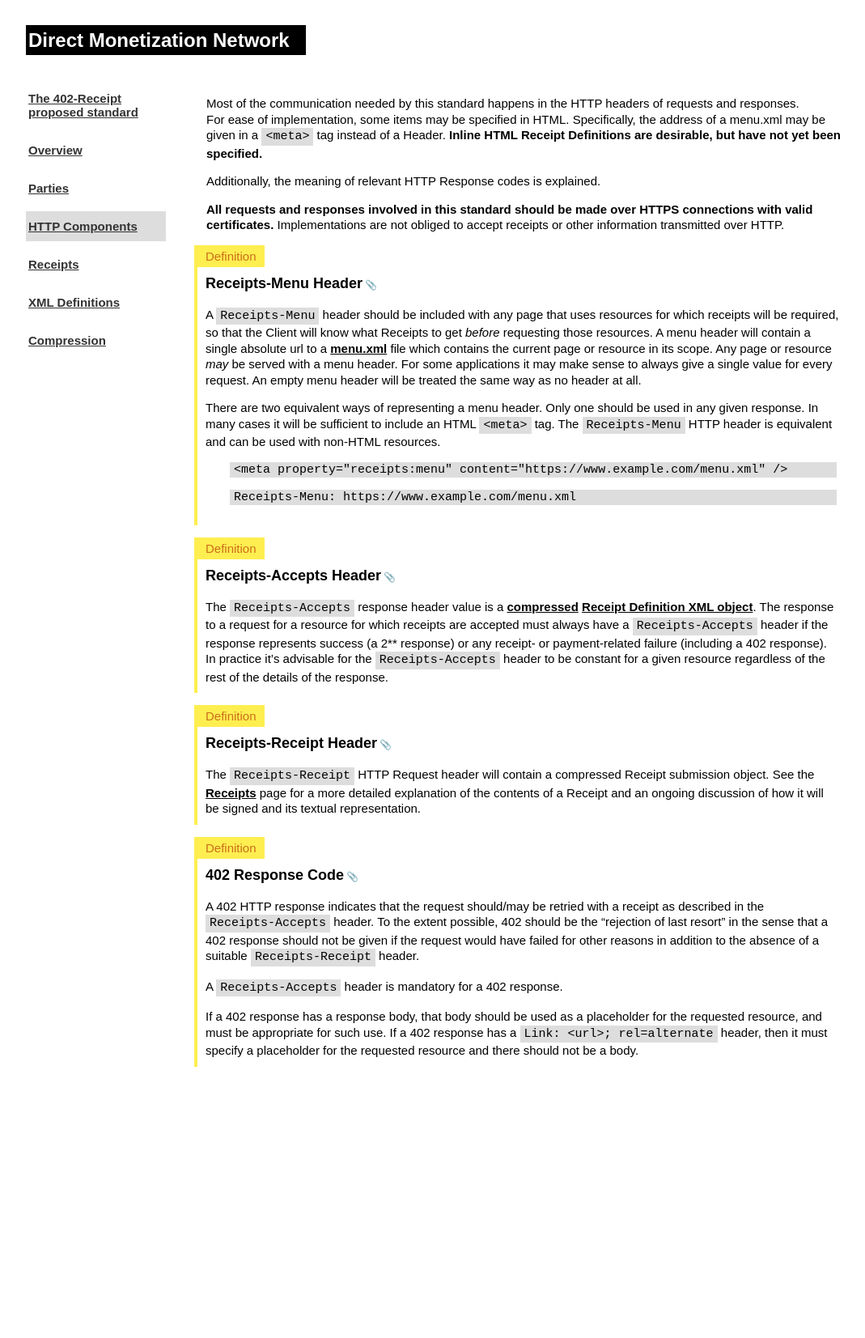
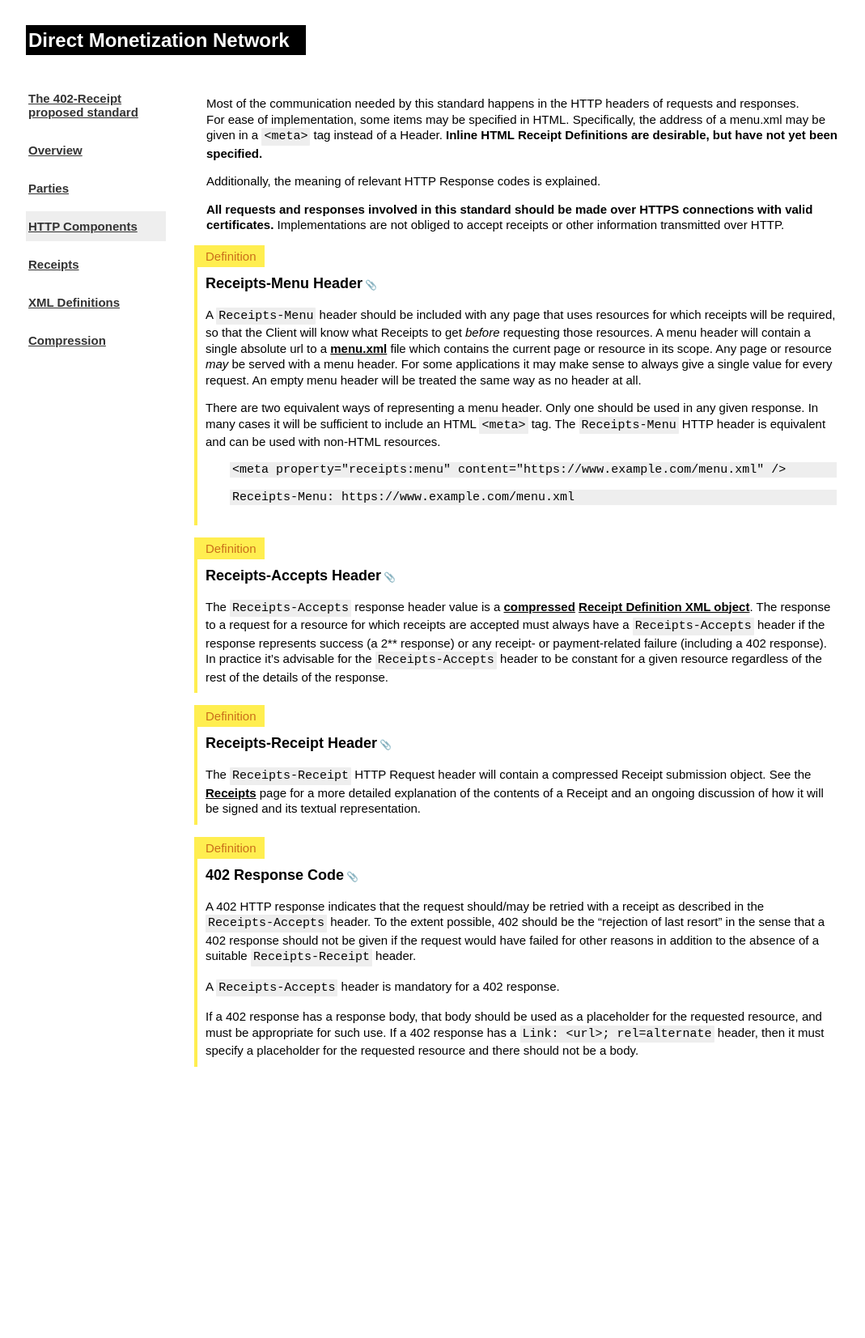
Before and after one commit to erikpukinskis/direct-monetization-static, a Jekyll site: the page built from _proposal/04_http.markdown, in a window 1280 px wide. Shown: the whole page at 81% size, without its empty margins (100-1169 px from the left). Built offline with Jekyll 4.4.1, drawn with Linux system fonts in a browser that asks for light colours.

Commit message:
lighter light, some code element changes

```diff
--- a/_config.yml
+++ b/_config.yml
@@ -35,7 +35,7 @@ kramdown:
   parse_block_html: false
 site_colors:
   primary_background: "#FFFFFF"
-  light_background: "#DDDDDD"
+  light_background: "#EEEEEE"
   dark_background: "#999999"
   primary_font: "#000000"
   block_background: "#000000"
--- a/_sass/master.scss
+++ b/_sass/master.scss
@@ -103,9 +103,10 @@ em {
 
 code {
   font-family: $code-font;
+  border-radius: 1px;
   background: $light-color;
   display: inline-block;
-  padding: 1px 5px;
+  padding: 1px 3px;
 }
 
 .highlighter-rouge pre {
```
